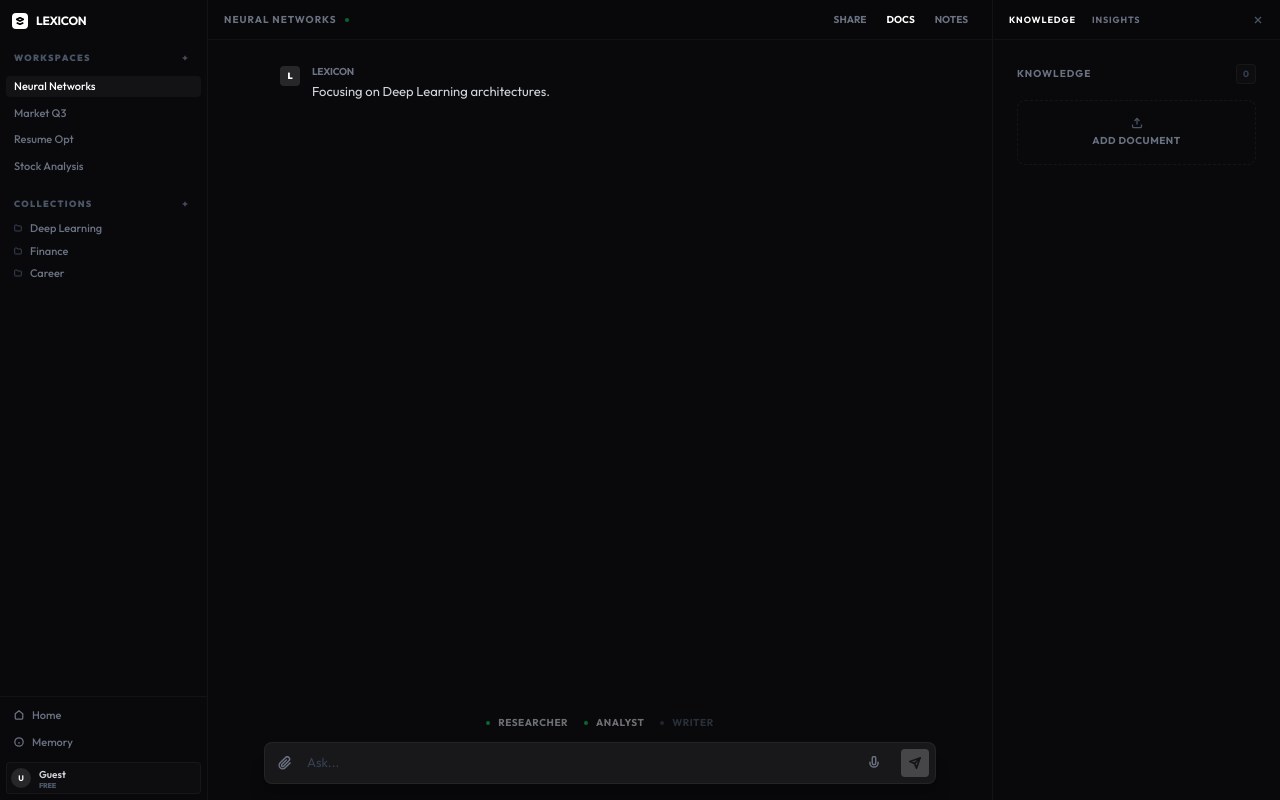
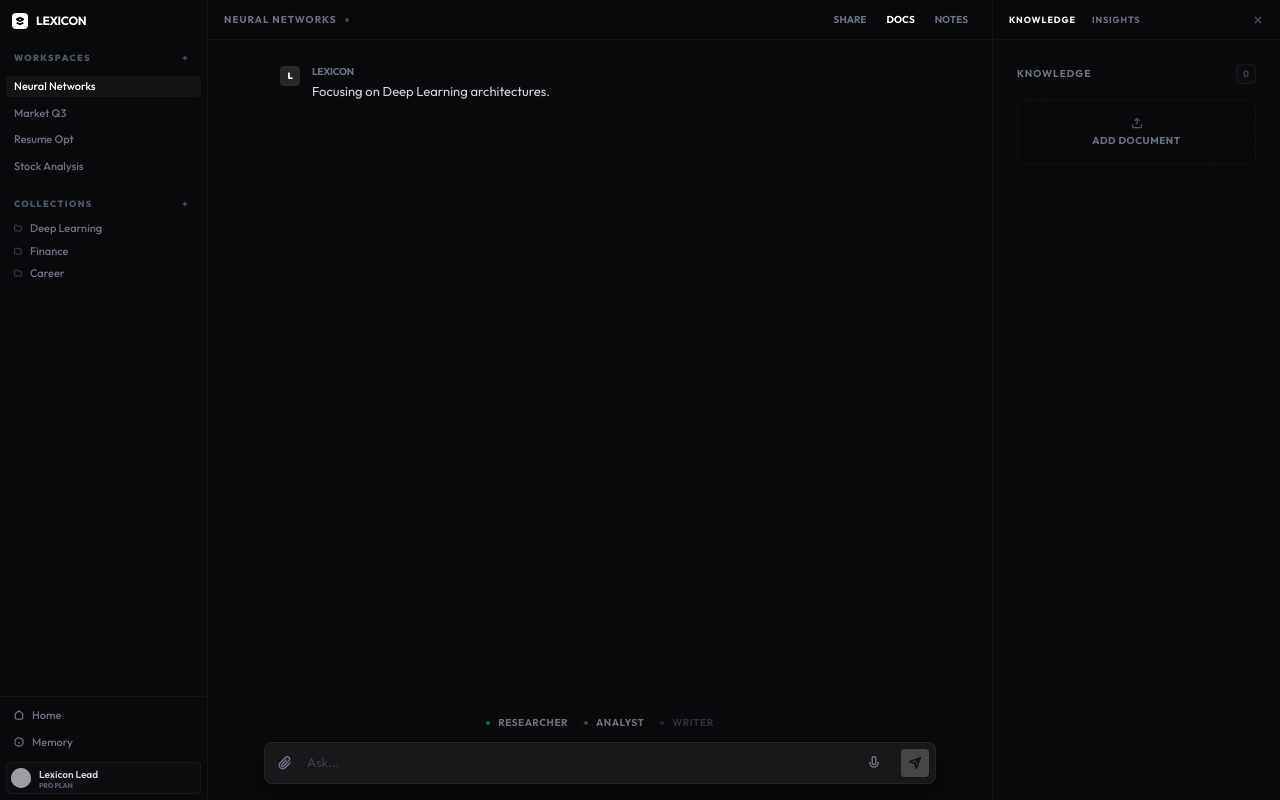
Before and after one commit to kalyan-1845/lexicon, a Next.js app in the folder frontend/: page /workspace in a window 1280 px wide. Built offline with nearby package versions, Linux system fonts and the light colour scheme; grey boxes are pictures that could not be loaded.

Commit message:
feat(ui): implement custom researcher avatars with personalized identity (PR #113)

```diff
--- a/frontend/src/components/Sidebar.tsx
+++ b/frontend/src/components/Sidebar.tsx
@@ -120,13 +120,20 @@ export default function Sidebar({
             Memory
           </button>
 
-          <div className="mt-2 p-1 rounded bg-white/[0.02] border border-white/[0.04] flex items-center gap-2 cursor-pointer hover:bg-white/[0.04] transition-all">
-            <div className="w-5 h-5 rounded-full bg-gray-800 flex items-center justify-center text-[8px] font-bold">U</div>
+          <div className="mt-2 p-1 rounded bg-white/[0.02] border border-white/[0.04] flex items-center gap-2 cursor-pointer hover:bg-white/[0.04] transition-all group">
+            <div className="relative w-5 h-5 rounded-full bg-indigo-500 flex items-center justify-center text-[8px] font-bold text-white overflow-hidden">
+              <img
+                src="https://api.dicebear.com/7.x/avataaars/svg?seed=lexicon"
+                alt="Avatar"
+                className="w-full h-full object-cover"
+              />
+            </div>
             <div className="flex flex-col overflow-hidden">
-              <span className="text-[10px] font-semibold text-gray-300 truncate">Guest</span>
-              <span className="text-[7px] text-gray-600 font-black uppercase tracking-tight leading-none">Free</span>
+              <span className="text-[10px] font-semibold text-gray-300 truncate group-hover:text-white transition-colors">Lexicon Lead</span>
+              <span className="text-[7px] text-gray-600 font-black uppercase tracking-tight leading-none">Pro Plan</span>
             </div>
           </div>
+
         </div>
       </aside>
       {showMemoryModal && <MemoryModal onClose={() => setShowMemoryModal(false)} />}
```
